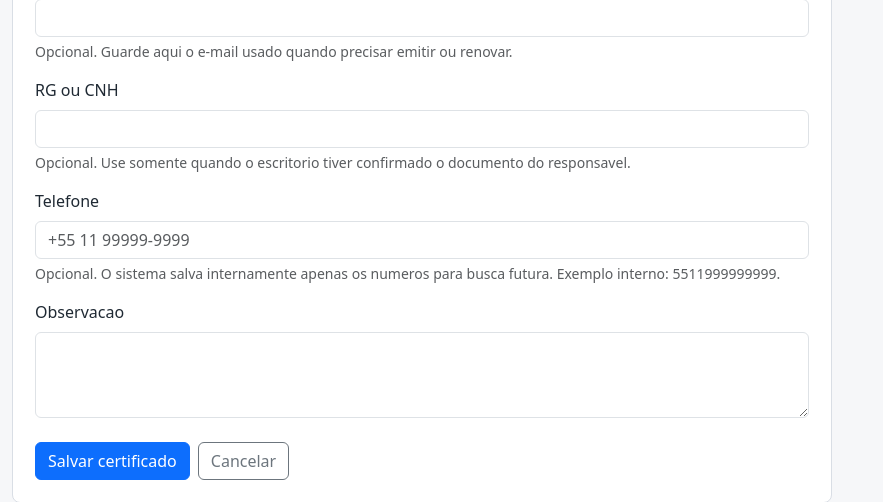
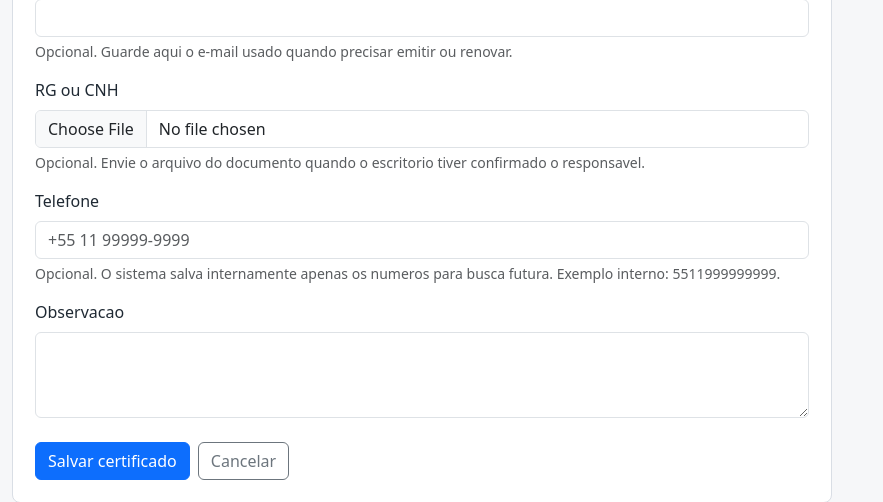
Before and after one commit to gustavoneves-git/controle-certificados-digitais, a Flask app: page /certificados/novo in a window 1280 px wide. Shown: the part 676-1178 px from the top of the page, without its empty margins (0-883 px from the left). Run offline with Flask 3, Linux system fonts and the light colour scheme; the visitor is signed in with stand-in values (Sample User, id 1); parts of the project's set-up code (start-up, migrations or seed data) failed here and were passed over.

Commit message:
Adiciona upload de documento de identificacao

```diff
--- a/app/__init__.py
+++ b/app/__init__.py
@@ -15,6 +15,9 @@ def create_app(test_config=None):
         STORAGE_CERTIFICADOS=os.getenv("STORAGE_CERTIFICADOS", "storage/certificados"),
         STORAGE_CERTIFICADOS_ARQUIVADOS=os.getenv(
             "STORAGE_CERTIFICADOS_ARQUIVADOS", "storage/certificados_arquivados"
+        ),
+        STORAGE_DOCUMENTOS_IDENTIFICACAO=os.getenv(
+            "STORAGE_DOCUMENTOS_IDENTIFICACAO", "storage/documentos_identificacao"
         ),
         APP_LOGIN_USER=os.getenv("APP_LOGIN_USER"),
         APP_LOGIN_PASSWORD_HASH=os.getenv("APP_LOGIN_PASSWORD_HASH"),
@@ -43,6 +46,7 @@ def create_app(test_config=None):
     os.makedirs(os.path.dirname(app.config["DATABASE_PATH"]) or ".", exist_ok=True)
     os.makedirs(app.config["STORAGE_CERTIFICADOS"], exist_ok=True)
     os.makedirs(app.config["STORAGE_CERTIFICADOS_ARQUIVADOS"], exist_ok=True)
+    os.makedirs(app.config["STORAGE_DOCUMENTOS_IDENTIFICACAO"], exist_ok=True)
 
     from app.routes.dashboard_routes import dashboard_bp
     from app.routes.certificados_routes import certificados_bp
--- a/app/repositories/certificado_repository.py
+++ b/app/repositories/certificado_repository.py
@@ -24,6 +24,7 @@ def create_certificado(data):
         "sexo_contato",
         "email_contato",
         "documento_identificacao",
+        "documento_identificacao_arquivo",
         "telefone_limpo",
         "observacao",
         "status",
@@ -154,6 +155,7 @@ def update_dados_contato(certificado_id, data):
             sexo_contato = ?,
             email_contato = ?,
             documento_identificacao = ?,
+            documento_identificacao_arquivo = ?,
             telefone_limpo = ?,
             observacao = ?,
             status_contato = ?,
@@ -165,6 +167,7 @@ def update_dados_contato(certificado_id, data):
             data.get("sexo_contato"),
             data.get("email_contato"),
             data.get("documento_identificacao"),
+            data.get("documento_identificacao_arquivo"),
             data.get("telefone_limpo"),
             data.get("observacao"),
             data.get("status_contato"),
@@ -242,6 +245,7 @@ def update_certificado(certificado_id, data):
         "sexo_contato",
         "email_contato",
         "documento_identificacao",
+        "documento_identificacao_arquivo",
         "telefone_limpo",
         "observacao",
         "status",
--- a/app/repositories/db.py
+++ b/app/repositories/db.py
@@ -35,6 +35,7 @@ def init_db():
             sexo_contato TEXT,
             email_contato TEXT,
             documento_identificacao TEXT,
+            documento_identificacao_arquivo TEXT,
             telefone_limpo TEXT,
             observacao TEXT,
             status TEXT NOT NULL,
@@ -91,6 +92,7 @@ def _ensure_certificados_columns(db):
         "responsavel_certificado": "ALTER TABLE certificados ADD COLUMN responsavel_certificado TEXT",
         "email_contato": "ALTER TABLE certificados ADD COLUMN email_contato TEXT",
         "documento_identificacao": "ALTER TABLE certificados ADD COLUMN documento_identificacao TEXT",
+        "documento_identificacao_arquivo": "ALTER TABLE certificados ADD COLUMN documento_identificacao_arquivo TEXT",
     }
     for column, sql in migrations.items():
         if column not in columns:
--- a/app/routes/certificados_routes.py
+++ b/app/routes/certificados_routes.py
@@ -17,9 +17,11 @@ from app.services.certificado_reader_service import SenhaCertificadoInvalida, le
 from app.services.certificado_storage_service import (
     arquivar_certificado,
     caminho_permitido,
+    extensao_documento_identificacao_valida,
     extensao_valida,
     remover_certificado,
     salvar_certificado,
+    salvar_documento_identificacao,
 )
 from app.services.crypto_service import criptografar_senha, descriptografar_senha
 from app.services.telefone_service import (
@@ -93,7 +95,7 @@ def novo():
     nome_contato = request.form.get("nome_contato", "").strip()
     sexo_contato = request.form.get("sexo_contato", "").strip().upper()
     email_contato = request.form.get("email_contato", "").strip()
-    documento_identificacao = request.form.get("documento_identificacao", "").strip()
+    documento_identificacao_upload = request.files.get("documento_identificacao_arquivo")
     telefone_limpo = normalizar_telefone(request.form.get("telefone_limpo", "").strip())
     observacao = request.form.get("observacao", "").strip()
 
@@ -108,6 +110,9 @@ def novo():
 
     if not telefone_valido:
         flash("Telefone invalido. Use o formato +55 11 99999-9999 ou deixe em branco para preencher depois.", "danger")
+        return redirect(url_for("certificados.novo"))
+    if documento_identificacao_upload and documento_identificacao_upload.filename and not extensao_documento_identificacao_valida(documento_identificacao_upload.filename):
+        flash("Arquivo de RG/CNH invalido. Envie PDF, imagem ou documento editavel comum.", "danger")
         return redirect(url_for("certificados.novo"))
     conteudo = arquivo.read()
     arquivo.seek(0)
@@ -176,6 +181,14 @@ def novo():
         else calcular_status_contato(nome_contato, sexo_contato, telefone_limpo)
     )
     caminho = salvar_certificado(arquivo, current_app.config["STORAGE_CERTIFICADOS"])
+    documento_identificacao = None
+    documento_identificacao_arquivo = None
+    if documento_identificacao_upload and documento_identificacao_upload.filename:
+        documento_identificacao = documento_identificacao_upload.filename
+        documento_identificacao_arquivo = salvar_documento_identificacao(
+            documento_identificacao_upload,
+            current_app.config["STORAGE_DOCUMENTOS_IDENTIFICACAO"],
+        )
     certificado_id = certificados.create_certificado(
         {
             "nome_arquivo_original": arquivo.filename,
@@ -185,6 +198,7 @@ def novo():
             "sexo_contato": sexo_contato,
             "email_contato": email_contato,
             "documento_identificacao": documento_identificacao,
+            "documento_identificacao_arquivo": documento_identificacao_arquivo,
             "telefone_limpo": telefone_limpo,
             "observacao": observacao,
             "status": status_vencimento,
@@ -286,7 +300,7 @@ def editar(certificado_id):
     nome_contato = request.form.get("nome_contato", "").strip()
     sexo_contato = request.form.get("sexo_contato", "").strip().upper()
     email_contato = request.form.get("email_contato", "").strip()
-    documento_identificacao = request.form.get("documento_identificacao", "").strip()
+    documento_identificacao_upload = request.files.get("documento_identificacao_arquivo")
     telefone_limpo = normalizar_telefone(request.form.get("telefone_limpo", "").strip())
     observacao = request.form.get("observacao", "").strip()
     senha = request.form.get("senha", "")
@@ -297,8 +311,19 @@ def editar(certificado_id):
     if telefone_limpo and not is_telefone_limpo_valido(telefone_limpo):
         flash("Telefone invalido. Use o formato +55 11 99999-9999 ou deixe em branco.", "danger")
         return redirect(url_for("certificados.editar", certificado_id=certificado_id))
+    if documento_identificacao_upload and documento_identificacao_upload.filename and not extensao_documento_identificacao_valida(documento_identificacao_upload.filename):
+        flash("Arquivo de RG/CNH invalido. Envie PDF, imagem ou documento editavel comum.", "danger")
+        return redirect(url_for("certificados.editar", certificado_id=certificado_id))
 
     status_contato = calcular_status_contato(nome_contato, sexo_contato, telefone_limpo)
+    documento_identificacao = certificado["documento_identificacao"]
+    documento_identificacao_arquivo = certificado["documento_identificacao_arquivo"] if "documento_identificacao_arquivo" in certificado.keys() else None
+    if documento_identificacao_upload and documento_identificacao_upload.filename:
+        documento_identificacao = documento_identificacao_upload.filename
+        documento_identificacao_arquivo = salvar_documento_identificacao(
+            documento_identificacao_upload,
+            current_app.config["STORAGE_DOCUMENTOS_IDENTIFICACAO"],
+        )
 
     troca_certificado = arquivo is not None and arquivo.filename
     if troca_certificado:
@@ -370,6 +395,7 @@ def editar(certificado_id):
                 "sexo_contato": sexo_contato,
                 "email_contato": email_contato,
                 "documento_identificacao": documento_identificacao,
+                "documento_identificacao_arquivo": documento_identificacao_arquivo,
                 "telefone_limpo": telefone_limpo,
                 "observacao": observacao,
                 "status": status_vencimento,
@@ -398,6 +424,7 @@ def editar(certificado_id):
             "sexo_contato": sexo_contato,
             "email_contato": email_contato,
             "documento_identificacao": documento_identificacao,
+            "documento_identificacao_arquivo": documento_identificacao_arquivo,
             "telefone_limpo": telefone_limpo,
             "observacao": observacao,
             "status_contato": status_contato,
@@ -441,6 +468,31 @@ def download(certificado_id):
         Path(certificado["caminho_arquivo"]).resolve(),
         as_attachment=True,
         download_name=certificado["nome_arquivo_original"],
+    )
+
+
+@certificados_bp.route("/<int:certificado_id>/documento-identificacao/download")
+def download_documento_identificacao(certificado_id):
+    certificado = certificados.get_certificado(certificado_id)
+    if certificado is None:
+        flash("Certificado nao encontrado.", "warning")
+        return redirect(url_for("certificados.listar"))
+    caminho_documento = certificado["documento_identificacao_arquivo"] if "documento_identificacao_arquivo" in certificado.keys() else None
+    if not caminho_documento or not caminho_permitido(
+        caminho_documento,
+        current_app.config["STORAGE_DOCUMENTOS_IDENTIFICACAO"],
+    ):
+        flash("Documento RG/CNH nao encontrado.", "warning")
+        return redirect(url_for("certificados.detalhe", certificado_id=certificado_id))
+    auditoria.registrar_evento(
+        certificado_id,
+        "DOCUMENTO_IDENTIFICACAO_BAIXADO",
+        "Arquivo de RG/CNH baixado pelo usuario.",
+    )
+    return send_file(
+        Path(caminho_documento).resolve(),
+        as_attachment=True,
+        download_name=certificado["documento_identificacao"] or "documento_identificacao",
     )
 
 
--- a/app/templates/novo_certificado.html
+++ b/app/templates/novo_certificado.html
@@ -40,9 +40,9 @@
             <div class="form-text">Opcional. Guarde aqui o e-mail usado quando precisar emitir ou renovar.</div>
         </div>
         <div class="mb-3">
-            <label for="documento_identificacao" class="form-label">RG ou CNH</label>
-            <input class="form-control" type="text" id="documento_identificacao" name="documento_identificacao">
-            <div class="form-text">Opcional. Use somente quando o escritorio tiver confirmado o documento do responsavel.</div>
+            <label for="documento_identificacao_arquivo" class="form-label">RG ou CNH</label>
+            <input class="form-control" type="file" id="documento_identificacao_arquivo" name="documento_identificacao_arquivo" accept=".pdf,.jpg,.jpeg,.png,.webp,.heic,.heif,.bmp,.tif,.tiff,.doc,.docx">
+            <div class="form-text">Opcional. Envie o arquivo do documento quando o escritorio tiver confirmado o responsavel.</div>
         </div>
         <div class="mb-3">
             <label for="telefone_limpo" class="form-label">Telefone</label>
--- a/scripts/preencher_telefones_certificados.py
+++ b/scripts/preencher_telefones_certificados.py
@@ -113,6 +113,9 @@ def _processar_certificado(certificado, apply=False):
                 "sexo_contato": certificado["sexo_contato"],
                 "email_contato": certificado["email_contato"],
                 "documento_identificacao": certificado["documento_identificacao"],
+                "documento_identificacao_arquivo": certificado["documento_identificacao_arquivo"]
+                if "documento_identificacao_arquivo" in certificado.keys()
+                else None,
                 "telefone_limpo": telefone,
                 "observacao": certificado["observacao"],
                 "status_contato": status_contato,
```
Also changed, not shown: app/services/certificado_storage_service.py (+29 -0 lines), app/templates/detalhe_certificado.html (+7 -1 lines), app/templates/editar_certificado.html (+8 -3 lines), docs/BACKUP_PRODUCAO.md (+3 -0 lines), docs/RECUPERACAO_MARK_1.md (+1 -0 lines), scripts/backup_mark1.py (+9 -0 lines), tests/test_backup_mark1.py (+6 -0 lines), tests/test_certificados_routes.py (+35 -6 lines), README.md, 2 other files.
